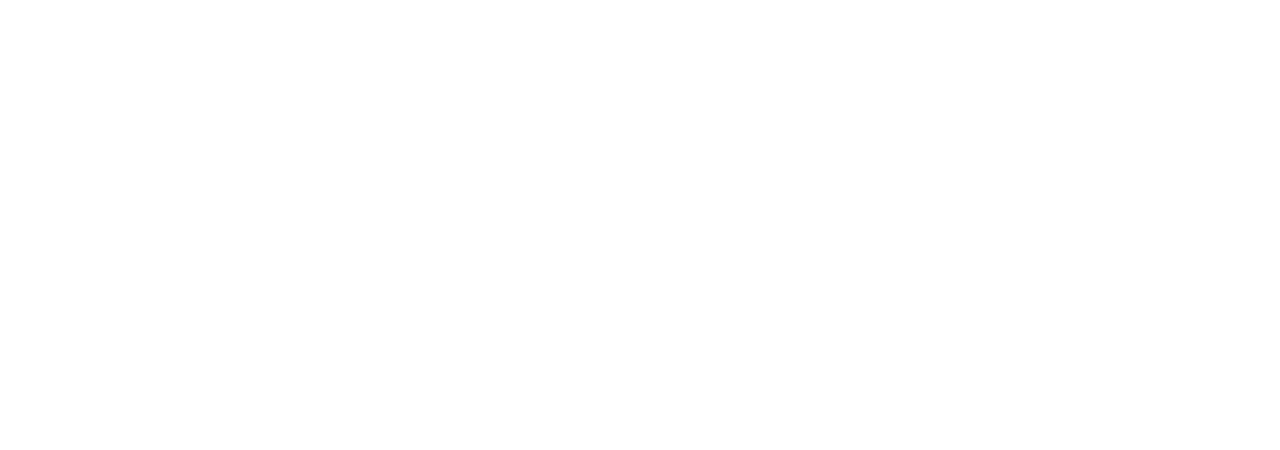
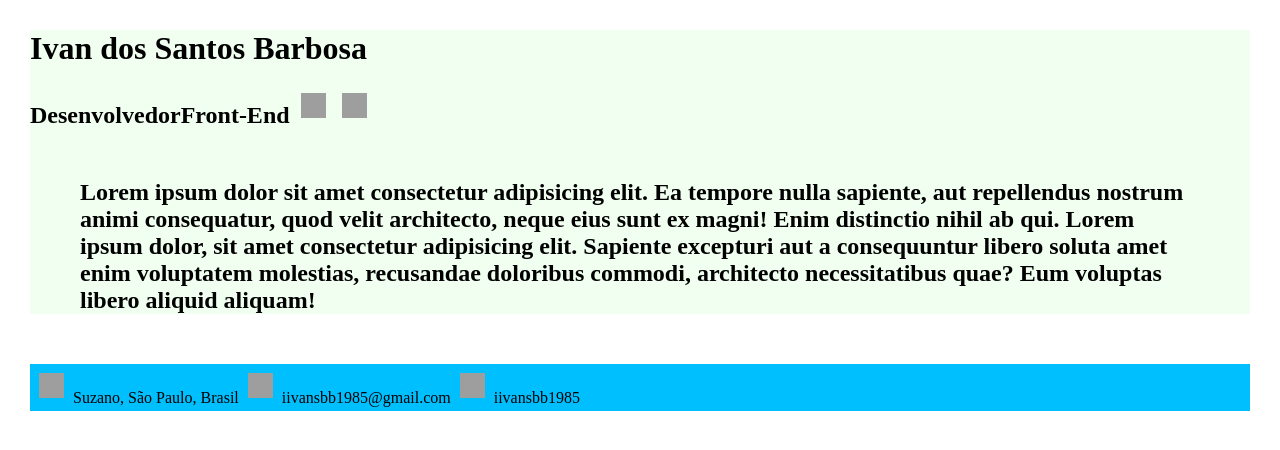
Before and after one commit to iivansbb1985/meu_curriculo, a plain HTML site: page index.html in a window 1280 px wide. Drawn offline with Linux system fonts and the light colour scheme; grey boxes are pictures that could not be loaded.

Commit message:
feito parte da estrutura

```diff
--- a/index.html
+++ b/index.html
@@ -8,6 +8,25 @@
     <link rel="stylesheet" href="style.css">
 </head>
 <body>
-
+    <div class="md2">
+        <h1>Ivan dos Santos Barbosa</h1>
+        <h2> <span>Desenvolvedor</span>Front-End
+            <a href="https://www.linkedin.com/in/ivan-barbosa-98065618a/" target="_blank"><img
+                src="https://img.shields.io/badge/LinkedIn-0077B5?style=for-the-badge&logo=linkedin&logoColor=white" alt="Meu Linkdin" target="_blank"></a>
+            <a href="https://github.com/iivansbb1985" target="_blank"><img
+                src="https://img.shields.io/badge/GitHub-100000?style=for-the-badge&logo=github&logoColor=white" alt="Meu GitHub" target="_blank"></a>
+                <p>Lorem ipsum dolor sit amet consectetur adipisicing elit. Ea tempore nulla sapiente, aut repellendus nostrum animi consequatur, quod velit architecto, neque eius sunt ex magni! Enim distinctio nihil ab qui.
+                    Lorem ipsum dolor, sit amet consectetur adipisicing elit. Sapiente excepturi aut a consequuntur libero soluta amet enim voluptatem molestias, recusandae doloribus commodi, architecto necessitatibus quae? Eum voluptas libero aliquid aliquam!
+                </p>
+        </h2>
+    </div>
+    <div class="md1">
+        <img src="https://www.pngarts.com/files/1/GPS-PNG-Picture.png" alt="Simbolo localização">
+        Suzano, São Paulo, Brasil
+        <img src="https://external-content.duckduckgo.com/iu/?u=https%3A%2F%2Ftse1.mm.bing.net%2Fth%3Fid%3DOIP.kKBMrXmtJJoBHuGeRvXXIAAAAA%26pid%3DApi&f=1" alt="Simbolo email">
+        iivansbb1985@gmail.com
+        <img src="https://external-content.duckduckgo.com/iu/?u=https%3A%2F%2Flogospng.org%2Fdownload%2Fskype%2Flogo-skype-1536.png&f=1&nofb=1" alt="Simbolo Skype">
+        iivansbb1985
+    </div>
 </body>
 </html>
--- a/style.css
+++ b/style.css
@@ -0,0 +1,21 @@
+body {
+    margin: 30px;
+}
+img {
+    width: 25px;
+    height: 25px;
+    padding: 5px;
+}
+.md1 {
+    background-color: #00BFFF;
+    padding: 4px;
+
+
+}
+.md2 {
+    background-color: #F0FFF0;
+    text-align: left;
+}
+p {
+    margin: 50px;
+}
```
Also changed, not shown: 1 other file.
